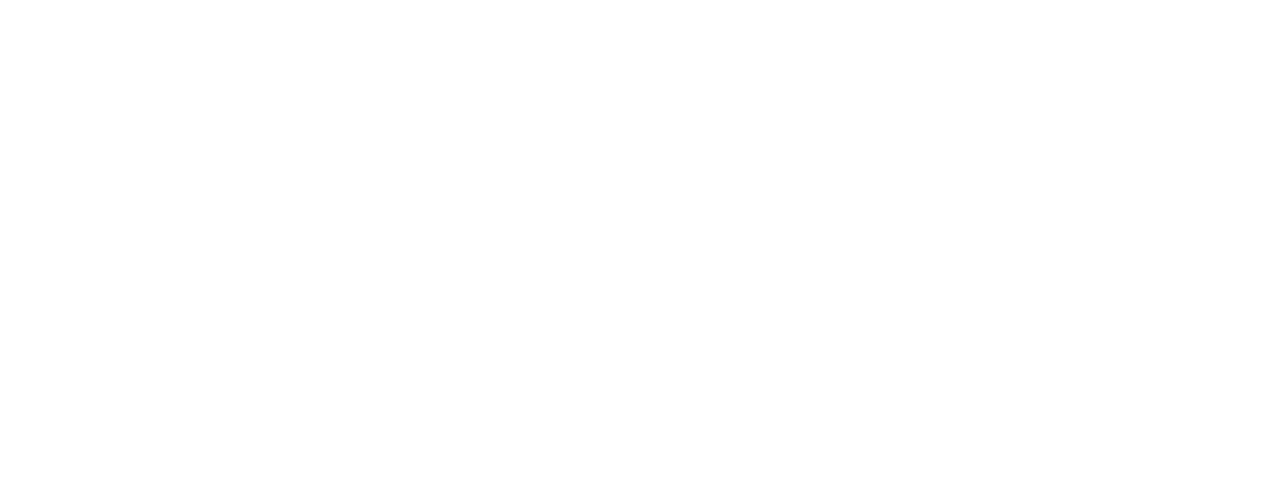
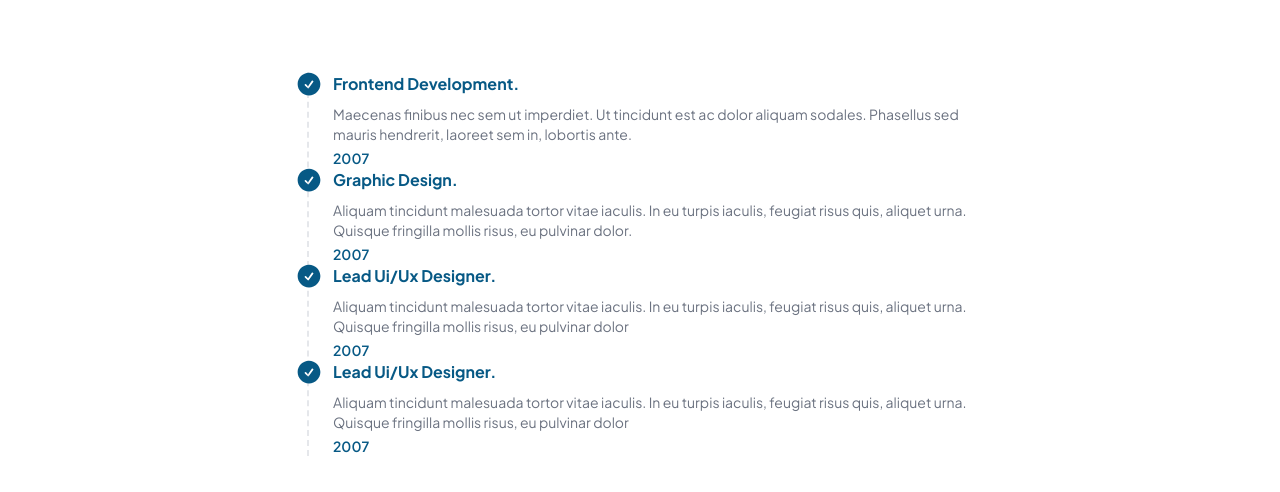
Before and after one commit to orrrrli/docramsesv, a React (Vite) app: page / in a window 1280 px wide. Shown: the part 1460-1952 px from the top of the page. Before the commit the page ends 1324 px from the top, so only its background shows below. Built offline with nearby package versions, Linux system fonts and the light colour scheme.

Commit message:
cv template

```diff
--- /dev/null
+++ b/src/components/experience.jsx
@@ -0,0 +1,49 @@
+function Experience () {
+    return (
+        <div className="flex md:h-screen items-center justify-center bg-white px-6 py-4 md:px-60">
+        <div className="border-l-2 border-dashed">
+            <div className="relative w-full">
+            <svg xmlns="http://www.w3.org/2000/svg" viewBox="0 0 24 24" fill="currentColor" className="absolute -top-0.5 z-10 -ml-3.5 h-7 w-7 rounded-full text-sky-800">
+                <path fillRule="evenodd" d="M2.25 12c0-5.385 4.365-9.75 9.75-9.75s9.75 4.365 9.75 9.75-4.365 9.75-9.75 9.75S2.25 17.385 2.25 12zm13.36-1.814a.75.75 0 10-1.22-.872l-3.236 4.53L9.53 12.22a.75.75 0 00-1.06 1.06l2.25 2.25a.75.75 0 001.14-.094l3.75-5.25z" clipRule="evenodd" />
+            </svg>
+            <div className="ml-6">
+                <h4 className="font-bold text-sky-800">Frontend Development.</h4>
+                <p className="mt-2 max-w-screen-sm text-sm text-gray-500">Maecenas finibus nec sem ut imperdiet. Ut tincidunt est ac dolor aliquam sodales. Phasellus sed mauris hendrerit, laoreet sem in, lobortis ante.</p>
+                <span className="mt-1 block text-sm font-semibold text-sky-800">2007</span>
+            </div>
+            </div>
+            <div className="relative w-full">
+            <svg xmlns="http://www.w3.org/2000/svg" viewBox="0 0 24 24" fill="currentColor" className="absolute -top-0.5 z-10 -ml-3.5 h-7 w-7 rounded-full text-sky-800">
+                <path fillRule="evenodd" d="M2.25 12c0-5.385 4.365-9.75 9.75-9.75s9.75 4.365 9.75 9.75-4.365 9.75-9.75 9.75S2.25 17.385 2.25 12zm13.36-1.814a.75.75 0 10-1.22-.872l-3.236 4.53L9.53 12.22a.75.75 0 00-1.06 1.06l2.25 2.25a.75.75 0 001.14-.094l3.75-5.25z" clipRule="evenodd" />
+            </svg>
+            <div className="ml-6">
+                <h4 className="font-bold text-sky-800">Graphic Design.</h4>
+                <p className="mt-2 max-w-screen-sm text-sm text-gray-500">Aliquam tincidunt malesuada tortor vitae iaculis. In eu turpis iaculis, feugiat risus quis, aliquet urna. Quisque fringilla mollis risus, eu pulvinar dolor.</p>
+                <span className="mt-1 block text-sm font-semibold text-sky-800">2007</span>
+            </div>
+            </div>
+            <div className="relative w-full">
+            <svg xmlns="http://www.w3.org/2000/svg" viewBox="0 0 24 24" fill="currentColor" className="absolute -top-0.5 z-10 -ml-3.5 h-7 w-7 rounded-full text-sky-800">
+                <path fillRule="evenodd" d="M2.25 12c0-5.385 4.365-9.75 9.75-9.75s9.75 4.365 9.75 9.75-4.365 9.75-9.75 9.75S2.25 17.385 2.25 12zm13.36-1.814a.75.75 0 10-1.22-.872l-3.236 4.53L9.53 12.22a.75.75 0 00-1.06 1.06l2.25 2.25a.75.75 0 001.14-.094l3.75-5.25z" clipRule="evenodd" />
+            </svg>
+            <div className="ml-6">
+                <h4 className="font-bold text-sky-800">Lead Ui/Ux Designer.</h4>
+                <p className="mt-2 max-w-screen-sm text-sm text-gray-500">Aliquam tincidunt malesuada tortor vitae iaculis. In eu turpis iaculis, feugiat risus quis, aliquet urna. Quisque fringilla mollis risus, eu pulvinar dolor</p>
+                <span className="mt-1 block text-sm font-semibold text-sky-800">2007</span>
+            </div>
+            </div>
+            <div className="relative w-full">
+            <svg xmlns="http://www.w3.org/2000/svg" viewBox="0 0 24 24" fill="currentColor" className="absolute -top-0.5 z-10 -ml-3.5 h-7 w-7 rounded-full text-sky-800">
+                <path fillRule="evenodd" d="M2.25 12c0-5.385 4.365-9.75 9.75-9.75s9.75 4.365 9.75 9.75-4.365 9.75-9.75 9.75S2.25 17.385 2.25 12zm13.36-1.814a.75.75 0 10-1.22-.872l-3.236 4.53L9.53 12.22a.75.75 0 00-1.06 1.06l2.25 2.25a.75.75 0 001.14-.094l3.75-5.25z" clipRule="evenodd" />
+            </svg>
+            <div className="ml-6">
+                <h4 className="font-bold text-sky-800">Lead Ui/Ux Designer.</h4>
+                <p className="mt-2 max-w-screen-sm text-sm text-gray-500">Aliquam tincidunt malesuada tortor vitae iaculis. In eu turpis iaculis, feugiat risus quis, aliquet urna. Quisque fringilla mollis risus, eu pulvinar dolor</p>
+                <span className="mt-1 block text-sm font-semibold text-sky-800">2007</span>
+            </div>
+            </div>
+        </div>
+        </div>
+    )
+}
+export default Experience;
--- a/src/components/navbar.jsx
+++ b/src/components/navbar.jsx
@@ -9,7 +9,7 @@ function Navbar() {
   const menuRef = useRef(null);
 
   const scrollHeader = () => {
-    if (window.scrollY >= 10) {
+    if (window.scrollY >= 15) {
       setHeader(true);
     } else {
       setHeader(false);
@@ -56,7 +56,7 @@ function Navbar() {
   const renderMobileMenu = () => {
     if (isMobile) {
       return (
-        <div className="flex flex-col mt-2" ref={menuRef}>
+        <div className="flex flex-col mt-2 mb-2" ref={menuRef}>
           <button className="text-slate-900 font-normal" onClick={toggleMenu}>
             <IoMenu size={30} />
           </button>
--- a/src/main.jsx
+++ b/src/main.jsx
@@ -4,11 +4,13 @@ import './index.css'
 import Navbar from './components/navbar'
 import Hero from './components/hero'
 import Mision from './components/vandm'
+import Experience from './components/experience'
 
 ReactDOM.createRoot(document.getElementById('root')).render(
   <React.StrictMode>
     <Navbar />
     <Hero/>
     <Mision/>
+    <Experience/>
   </React.StrictMode>,
 )
```
